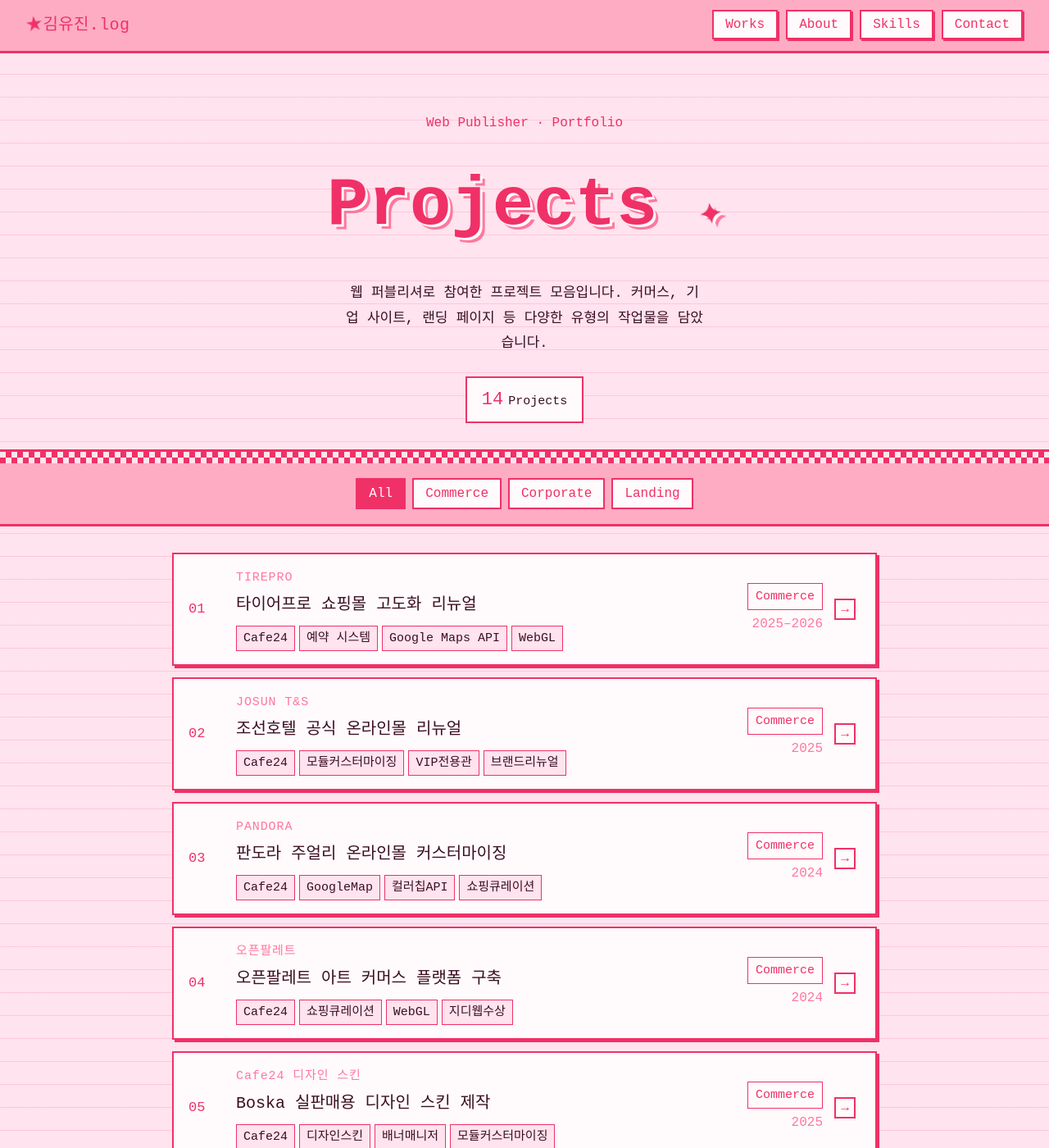
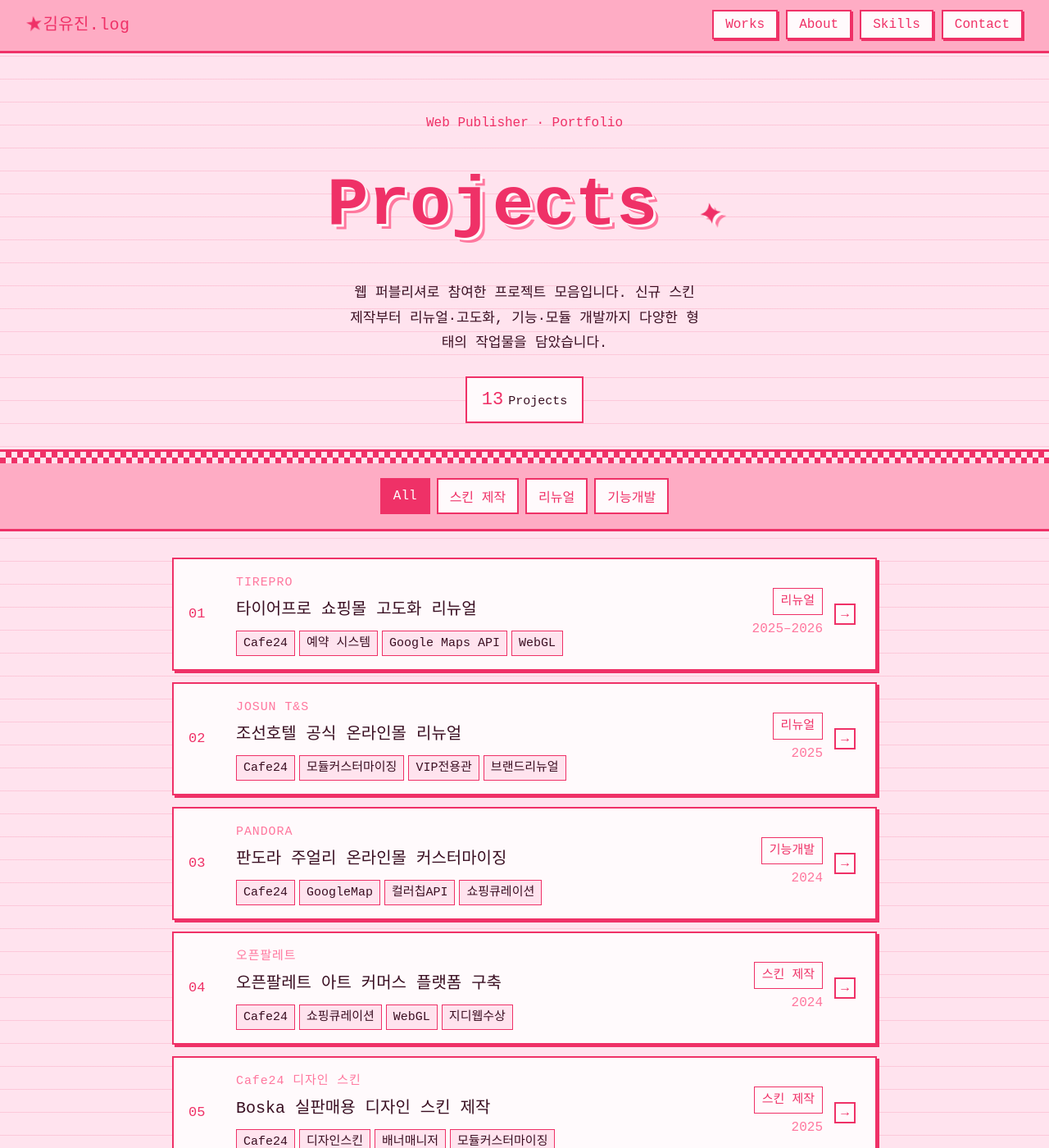
Before and after one commit to newjinius/portfolio, a Jekyll site: the page built from project/list.html, in a window 1280 px wide and 1400 px high. Shown: the whole window at 82% size. Built offline with Jekyll 4.4.1, drawn with Linux system fonts in a browser that asks for light colours; some web fonts are replaced; some of the changed text lies outside the part shown.

Commit message:
Replace dead Commerce/Corporate/Landing filter with real work-type categories
All 13 projects were hardcoded data-cat="commerce" — Corporate/Landing
were unused template leftovers whose badge counts (4/3) didn't match
reality (0 items, since nothing had those categories; clicking them
silently showed nothing).

New categories describe what kind of work was done rather than
industry vertical (13 projects span ~10 different verticals, too
fragmented to filter by): skin(신규 스킨 제작), renewal(리뉴얼·고도화),
feature(기능·모듈 개발). Assigned per project based on its actual
title (제작/구축 -> skin, 리뉴얼/고도화 -> renewal, UI 개발/커스터마이징
-> feature) — 3/4/6 split. Updated both the data-cat attribute and
each item's visible category badge, plus the hero subtitle copy and
the stale "14" project count (there are only 13 — another leftover
that never matched reality).

```diff
--- a/project/list.html
+++ b/project/list.html
@@ -130,9 +130,9 @@ title: "Works — 김유진 포트폴리오"
 <section class="plHero">
     <p class="plHero__eyebrow">Web Publisher · Portfolio</p>
     <h1 class="plHero__title">Projects <span class="pxDeco" style="font-size:.4em;" aria-hidden="true">✦</span></h1>
-    <p class="plHero__sub">웹 퍼블리셔로 참여한 프로젝트 모음입니다. 커머스, 기업 사이트, 랜딩 페이지 등 다양한 유형의 작업물을 담았습니다.</p>
+    <p class="plHero__sub">웹 퍼블리셔로 참여한 프로젝트 모음입니다. 신규 스킨 제작부터 리뉴얼·고도화, 기능·모듈 개발까지 다양한 형태의 작업물을 담았습니다.</p>
     <div class="plHero__stat">
-        <span class="plHero__statNum" id="visibleCount">14</span>
+        <span class="plHero__statNum" id="visibleCount">13</span>
         <span class="plHero__statLbl">Projects</span>
     </div>
 </section>
@@ -141,23 +141,25 @@ title: "Works — 김유진 포트폴리오"
 
 <!-- ════════════════════════════
      FILTER
+     data-cat 기준 — 업종이 아니라 "무슨 작업을 했는지":
+     skin(신규 스킨 제작) / renewal(리뉴얼·고도화) / feature(기능·모듈 개발)
 ═════════════════════════════ -->
 <nav class="plFilter" aria-label="프로젝트 필터">
-    <button class="plFilter__btn is-active" data-filter="all"      data-count="14">All</button>
-    <button class="plFilter__btn"           data-filter="commerce"  data-count="7">Commerce</button>
-    <button class="plFilter__btn"           data-filter="corporate" data-count="4">Corporate</button>
-    <button class="plFilter__btn"           data-filter="landing"   data-count="3">Landing</button>
+    <button class="plFilter__btn is-active" data-filter="all"     data-count="13">All</button>
+    <button class="plFilter__btn"           data-filter="skin"    data-count="3">스킨 제작</button>
+    <button class="plFilter__btn"           data-filter="renewal" data-count="4">리뉴얼</button>
+    <button class="plFilter__btn"           data-filter="feature" data-count="6">기능개발</button>
 </nav>
 
 <!-- ════════════════════════════
      PROJECT LIST
      새 프로젝트 추가: 아이템 복사 후 번호·내용·data-cat 교체
-     data-cat: commerce / corporate / landing
+     data-cat: skin(신규 스킨 제작) / renewal(리뉴얼·고도화) / feature(기능·모듈 개발)
 ═════════════════════════════ -->
 <section class="plList" id="prjList">
 
     <!-- ─ 01 ─ -->
-    <div class="plItem" data-cat="commerce">
+    <div class="plItem" data-cat="renewal">
         <a href="{{ '/project/detail/tirepro.html' | relative_url }}">
             <span class="plItem__num">01</span>
             <div>
@@ -171,7 +173,7 @@ title: "Works — 김유진 포트폴리오"
                 </ul>
             </div>
             <div class="plItem__meta">
-                <span class="plItem__cat">Commerce</span>
+                <span class="plItem__cat">리뉴얼</span>
                 <span class="plItem__year">2025–2026</span>
             </div>
             <div class="plItem__arrow">→</div>
@@ -179,7 +181,7 @@ title: "Works — 김유진 포트폴리오"
     </div>
 
     <!-- ─ 02 ─ -->
-    <div class="plItem" data-cat="commerce">
+    <div class="plItem" data-cat="renewal">
         <a href="{{ '/project/detail/josun_tns.html' | relative_url }}">
             <span class="plItem__num">02</span>
             <div>
@@ -193,7 +195,7 @@ title: "Works — 김유진 포트폴리오"
                 </ul>
             </div>
             <div class="plItem__meta">
-                <span class="plItem__cat">Commerce</span>
+                <span class="plItem__cat">리뉴얼</span>
                 <span class="plItem__year">2025</span>
             </div>
             <div class="plItem__arrow">→</div>
@@ -201,7 +203,7 @@ title: "Works — 김유진 포트폴리오"
     </div>
 
     <!-- ─ 03 ─ -->
-    <div class="plItem" data-cat="commerce">
+    <div class="plItem" data-cat="feature">
         <a href="{{ '/project/detail/pandora.html' | relative_url }}">
             <span class="plItem__num">03</span>
             <div>
@@ -215,7 +217,7 @@ title: "Works — 김유진 포트폴리오"
                 </ul>
             </div>
             <div class="plItem__meta">
-                <span class="plItem__cat">Commerce</span>
+                <span class="plItem__cat">기능개발</span>
                 <span class="plItem__year">2024</span>
             </div>
             <div class="plItem__arrow">→</div>
@@ -223,7 +225,7 @@ title: "Works — 김유진 포트폴리오"
     </div>
 
     <!-- ─ 04 ─ -->
-    <div class="plItem" data-cat="commerce">
+    <div class="plItem" data-cat="skin">
         <a href="{{ '/project/detail/open_palette.html' | relative_url }}">
             <span class="plItem__num">04</span>
             <div>
@@ -237,7 +239,7 @@ title: "Works — 김유진 포트폴리오"
                 </ul>
             </div>
             <div class="plItem__meta">
-                <span class="plItem__cat">Commerce</span>
+                <span class="plItem__cat">스킨 제작</span>
                 <span class="plItem__year">2024</span>
             </div>
             <div class="plItem__arrow">→</div>
@@ -245,7 +247,7 @@ title: "Works — 김유진 포트폴리오"
     </div>
 
     <!-- ─ 05 ─ -->
-    <div class="plItem" data-cat="commerce">
+    <div class="plItem" data-cat="skin">
         <a href="{{ '/project/detail/cafe24_skin.html' | relative_url }}">
             <span class="plItem__num">05</span>
             <div>
@@ -259,7 +261,7 @@ title: "Works — 김유진 포트폴리오"
                 </ul>
             </div>
             <div class="plItem__meta">
-                <span class="plItem__cat">Commerce</span>
+                <span class="plItem__cat">스킨 제작</span>
                 <span class="plItem__year">2025</span>
             </div>
             <div class="plItem__arrow">→</div>
@@ -267,7 +269,7 @@ title: "Works — 김유진 포트폴리오"
     </div>
 
     <!-- ─ 06 ─ -->
-    <div class="plItem" data-cat="commerce">
+    <div class="plItem" data-cat="renewal">
         <a href="{{ '/project/detail/spofl.html' | relative_url }}">
             <span class="plItem__num">06</span>
             <div>
@@ -281,7 +283,7 @@ title: "Works — 김유진 포트폴리오"
                 </ul>
             </div>
             <div class="plItem__meta">
-                <span class="plItem__cat">Commerce</span>
+                <span class="plItem__cat">리뉴얼</span>
                 <span class="plItem__year">2025</span>
             </div>
             <div class="plItem__arrow">→</div>
@@ -289,7 +291,7 @@ title: "Works — 김유진 포트폴리오"
     </div>
 
     <!-- ─ 07 ─ -->
-    <div class="plItem" data-cat="commerce">
+    <div class="plItem" data-cat="feature">
         <a href="{{ '/project/detail/speed_order.html' | relative_url }}">
             <span class="plItem__num">07</span>
             <div>
@@ -303,7 +305,7 @@ title: "Works — 김유진 포트폴리오"
                 </ul>
             </div>
             <div class="plItem__meta">
-                <span class="plItem__cat">Commerce</span>
+                <span class="plItem__cat">기능개발</span>
                 <span class="plItem__year">2025</span>
             </div>
             <div class="plItem__arrow">→</div>
@@ -311,7 +313,7 @@ title: "Works — 김유진 포트폴리오"
     </div>
 
     <!-- ─ 08 ─ -->
-    <div class="plItem" data-cat="commerce">
+    <div class="plItem" data-cat="feature">
         <a href="{{ '/project/detail/ryan.html' | relative_url }}">
             <span class="plItem__num">08</span>
             <div>
@@ -325,7 +327,7 @@ title: "Works — 김유진 포트폴리오"
                 </ul>
             </div>
             <div class="plItem__meta">
-                <span class="plItem__cat">Commerce</span>
+                <span class="plItem__cat">기능개발</span>
                 <span class="plItem__year">2024</span>
             </div>
             <div class="plItem__arrow">→</div>
@@ -333,7 +335,7 @@ title: "Works — 김유진 포트폴리오"
     </div>
 
     <!-- ─ 09 ─ -->
-    <div class="plItem" data-cat="commerce">
+    <div class="plItem" data-cat="feature">
         <a href="{{ '/project/detail/joie.html' | relative_url }}">
             <span class="plItem__num">09</span>
             <div>
@@ -347,7 +349,7 @@ title: "Works — 김유진 포트폴리오"
                 </ul>
             </div>
             <div class="plItem__meta">
-                <span class="plItem__cat">Commerce</span>
+                <span class="plItem__cat">기능개발</span>
                 <span class="plItem__year">2024</span>
             </div>
             <div class="plItem__arrow">→</div>
@@ -355,7 +357,7 @@ title: "Works — 김유진 포트폴리오"
     </div>
 
     <!-- ─ 10 ─ -->
-    <div class="plItem" data-cat="commerce">
+    <div class="plItem" data-cat="renewal">
         <a href="{{ '/project/detail/kared.html' | relative_url }}">
             <span class="plItem__num">10</span>
             <div>
@@ -369,7 +371,7 @@ title: "Works — 김유진 포트폴리오"
                 </ul>
             </div>
             <div class="plItem__meta">
-                <span class="plItem__cat">Commerce</span>
+                <span class="plItem__cat">리뉴얼</span>
                 <span class="plItem__year">2025</span>
             </div>
             <div class="plItem__arrow">→</div>
@@ -377,7 +379,7 @@ title: "Works — 김유진 포트폴리오"
     </div>
 
     <!-- ─ 11 ─ -->
-    <div class="plItem" data-cat="commerce">
+    <div class="plItem" data-cat="feature">
         <a href="{{ '/project/detail/kovea.html' | relative_url }}">
             <span class="plItem__num">11</span>
             <div>
@@ -391,7 +393,7 @@ title: "Works — 김유진 포트폴리오"
                 </ul>
             </div>
             <div class="plItem__meta">
-                <span class="plItem__cat">Commerce</span>
+                <span class="plItem__cat">기능개발</span>
                 <span class="plItem__year">2025</span>
             </div>
             <div class="plItem__arrow">→</div>
@@ -399,7 +401,7 @@ title: "Works — 김유진 포트폴리오"
     </div>
 
     <!-- ─ 12 ─ -->
-    <div class="plItem" data-cat="commerce">
+    <div class="plItem" data-cat="feature">
         <a href="{{ '/project/detail/teva.html' | relative_url }}">
             <span class="plItem__num">12</span>
             <div>
@@ -413,7 +415,7 @@ title: "Works — 김유진 포트폴리오"
                 </ul>
             </div>
             <div class="plItem__meta">
-                <span class="plItem__cat">Commerce</span>
+                <span class="plItem__cat">기능개발</span>
                 <span class="plItem__year">2025</span>
             </div>
             <div class="plItem__arrow">→</div>
@@ -421,7 +423,7 @@ title: "Works — 김유진 포트폴리오"
     </div>
 
     <!-- ─ 13 ─ -->
-    <div class="plItem" data-cat="commerce">
+    <div class="plItem" data-cat="skin">
         <a href="{{ '/project/detail/migung365.html' | relative_url }}">
             <span class="plItem__num">13</span>
             <div>
@@ -435,7 +437,7 @@ title: "Works — 김유진 포트폴리오"
                 </ul>
             </div>
             <div class="plItem__meta">
-                <span class="plItem__cat">Commerce</span>
+                <span class="plItem__cat">스킨 제작</span>
                 <span class="plItem__year">2024</span>
             </div>
             <div class="plItem__arrow">→</div>
```
